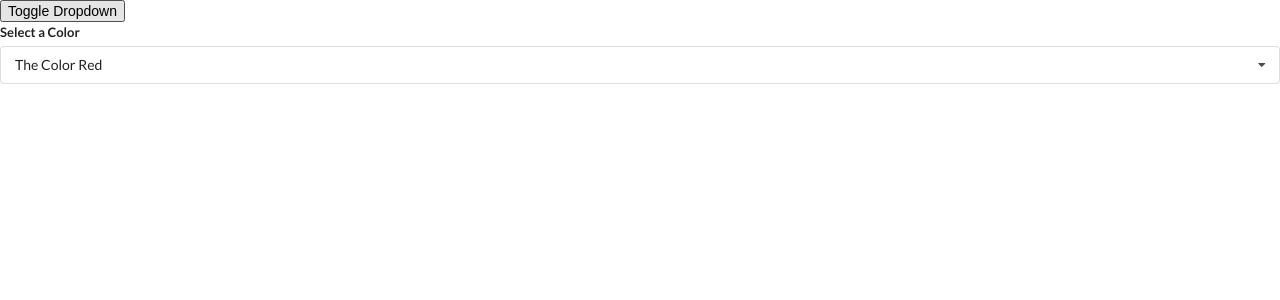
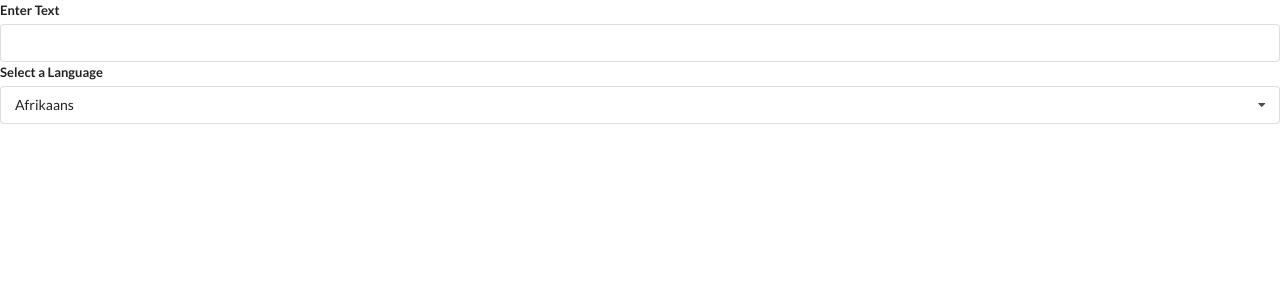
Before and after one commit to ben-hill33/widgets, a React (Create React App) app: page / in a window 1280 px wide. Shown: the top 300 px of the page. Built offline with nearby package versions, Linux system fonts and the light colour scheme.

Commit message:
added translate component

```diff
--- a/src/App.js
+++ b/src/App.js
@@ -1,7 +1,8 @@
 import React, { useState } from 'react';
 // import Accordion from './components/Accordion';
 // import Search from './components/Search';
-import Dropdown from './components/Dropdown';
+import Dropdown from './components/Dropdown.js';
+import Translate from './components/Translate.js'
 
 // const items = [
 //   {
@@ -41,7 +42,7 @@ const App = () => {
     <div>
       {/* <Accordion items={items} /> */}
       {/* <Search /> */}
-      <button onClick={() => setShowDropdown(!setShowDropdown)}>
+      {/* <button onClick={() => setShowDropdown(!setShowDropdown)}>
         Toggle Dropdown
         </button>
       {showDropdown ?
@@ -50,7 +51,8 @@ const App = () => {
           onSelectedChange={setSelected}
           options={options}
         /> : null
-      }
+      } */}
+      <Translate />
     </div>
   );
 
--- a/src/components/Dropdown.js
+++ b/src/components/Dropdown.js
@@ -1,6 +1,6 @@
 import React, { useState, useEffect, useRef } from 'react';
 
-const Dropdown = ({ options, selected, onSelectedChange }) => {
+const Dropdown = ({ label, options, selected, onSelectedChange }) => {
   const [open, setOpen] = useState(false);
   const ref = useRef();
 
@@ -38,7 +38,7 @@ const Dropdown = ({ options, selected, onSelectedChange }) => {
   return (
     <div ref={ref} className="ui form">
       <div className="field">
-        <label className="label">Select a Color</label>
+        <label className="label">{label}</label>
         <div
           onClick={() => setOpen(!open)}
           className={`ui selection dropdown ${open ? 'visible active' : ''}`}
--- /dev/null
+++ b/src/components/Translate.js
@@ -0,0 +1,44 @@
+import React, { useState } from 'react';
+import Dropdown from './Dropdown.js';
+
+const options = [
+  {
+    label: 'Afrikaans',
+    value: 'af',
+  },
+  {
+    label: 'Arabic',
+    value: 'ar',
+  },
+  {
+    label: 'Hindi',
+    value: 'hi',
+  }
+];
+
+const Translate = () => {
+  const [language, setLanguage] = useState(options[0]);
+  const [text, setText] = useState('');
+
+  return (
+    <div>
+      <div className="ui form">
+        <div className="field">
+          <label>Enter Text</label>
+          <input
+            value={text}
+            onChange={(e) => setText(e.target.value)}
+          />
+        </div>
+      </div>
+      <Dropdown
+        label="Select a Language"
+        selected={language}
+        onSelectedChange={setLanguage}
+        options={options}
+      />
+    </div>
+  );
+}
+
+export default Translate;
```
